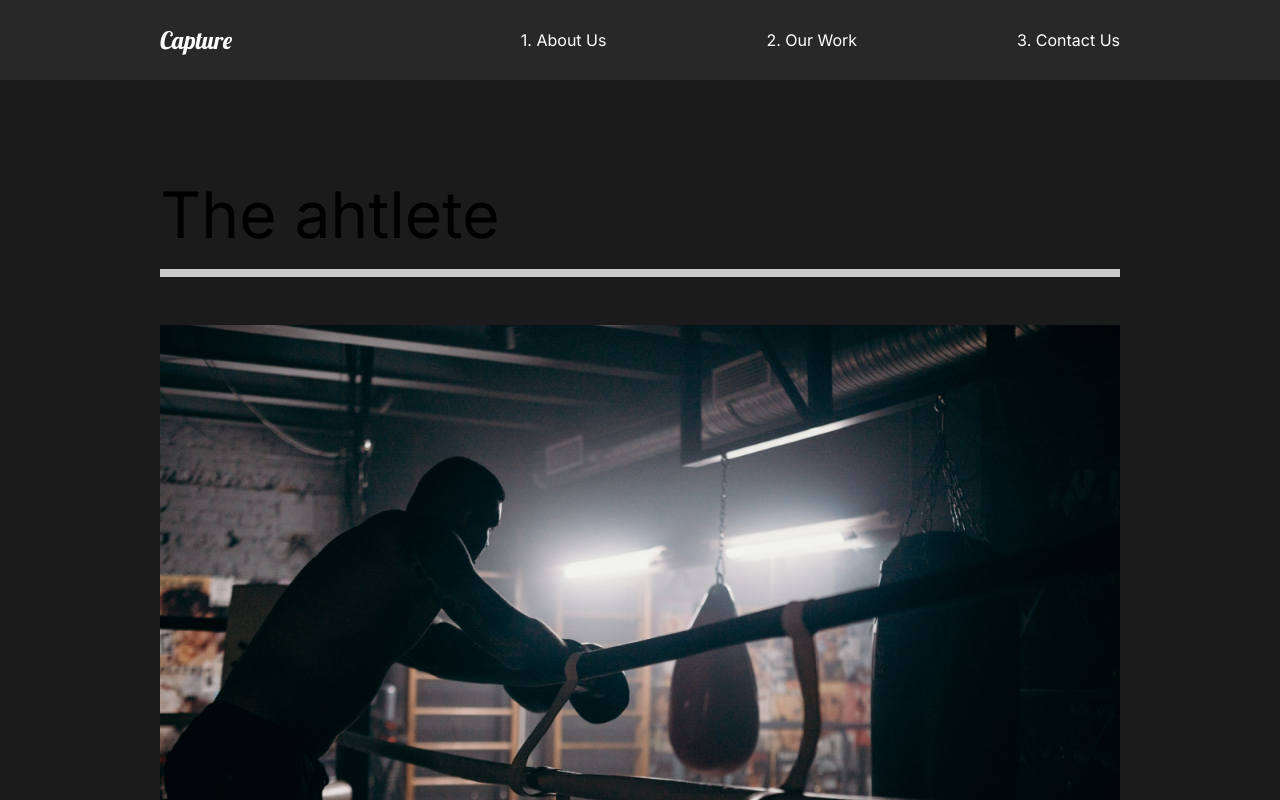
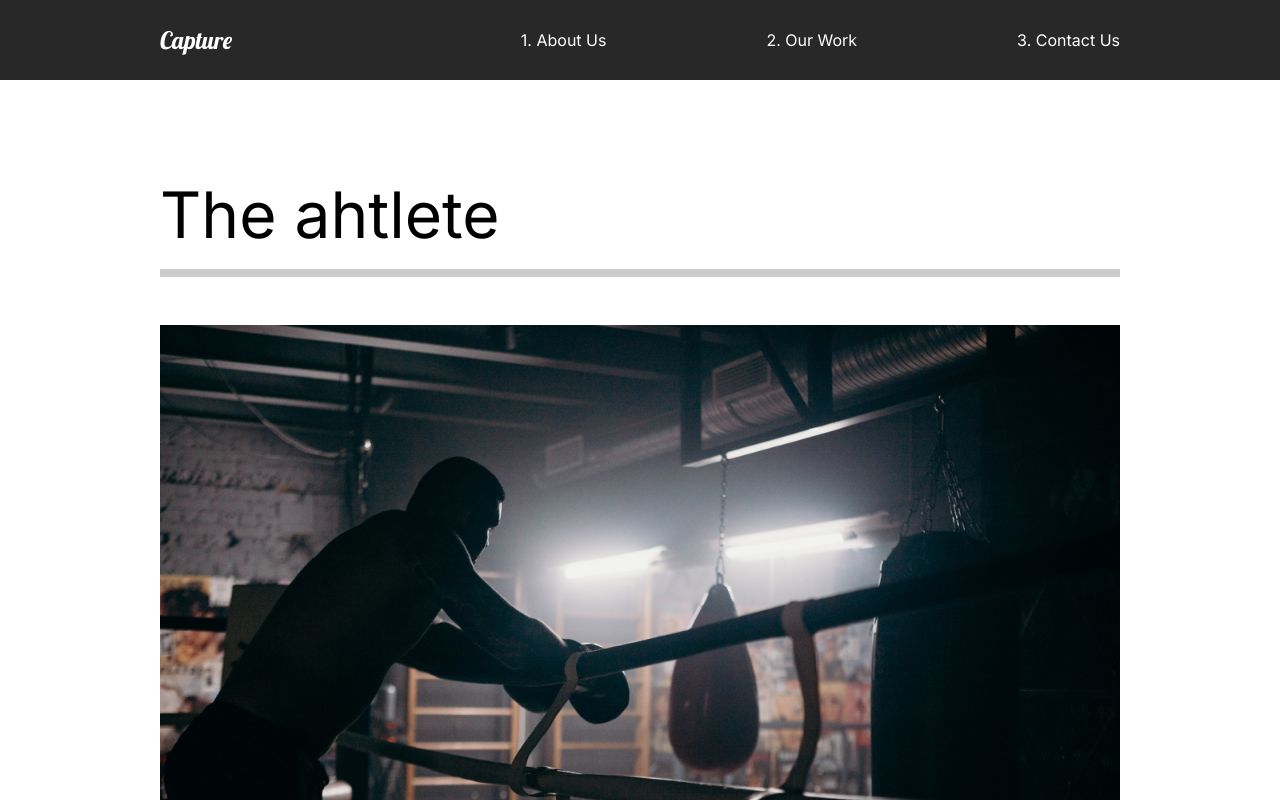
Before and after one commit to olivierpoisson/Capture-Portfolio, a React (Create React App) app in the folder capture_portfolio_app/: page /ourwork in a window 1280 px wide. Shown: the top 800 px of the page. Built offline with nearby package versions, Linux system fonts and the light colour scheme.

Commit message:
Added page transitions

```diff
--- a/capture_portfolio_app/src/App.js
+++ b/capture_portfolio_app/src/App.js
@@ -5,21 +5,28 @@
 import ContactUs from "./pages/ContactUs";
 import OurWork from "./pages/OurWork";
 import MovieDetail from "./pages/MovieDetail";
-// Router
-import {Routes, Route} from 'react-router-dom';
+import {Routes, Route, useLocation} from 'react-router-dom';
+//!Animation
+import {AnimatePresence} from "framer-motion";
 
 function App() {
+  const location = useLocation();
   return (
     <div className="App">
         <GlobalStyles/>
         <Nav/>
-        <Routes>
+        <AnimatePresence exitBeforeEnter
+        /* exitBeforeEnter is to make sure the component in the page we are going to
+        doesnt render while this one is fading out */
+        >
+            <Routes location={location} key={location.pathname}>
                 <Route path="/" exact element={<AboutUs/>}/>
                 <Route path="/aboutus" exact element={<AboutUs/>}/>
                 <Route path="/ourwork" exact element={<OurWork/>}/>
                 <Route path="/ourwork/:id" element={<MovieDetail/>}/>
                 <Route path="/contactus" exact element={<ContactUs/>}/>
             </Routes>
+        </AnimatePresence>
     </div>
   );
 }
--- /dev/null
+++ b/capture_portfolio_app/src/animation.js
@@ -0,0 +1,22 @@
+export const pageAnimation = {
+    hidden: {
+        opacity:0,
+        y: 300
+    },
+    show: {
+        opacity:1,
+        y: 0,
+        transition: {
+            duration: 1,
+
+        },
+    },
+    //? When the component un-renders
+    exit: {
+        opacity:0,
+        y: 300,
+        transition: {
+            duration: 1,
+        },
+    }
+}
--- a/capture_portfolio_app/src/components/AboutSection.js
+++ b/capture_portfolio_app/src/components/AboutSection.js
@@ -1,22 +1,54 @@
 import home1 from "../img/home1.png";
 import { About, Description, Image, Hide } from "../styles";
-
+//! Framer Motion
+import { motion } from "framer-motion";
 
 const AboutSection = () => {
+    //? This is a variable or "variant" for framer motion
+    const titleAnim = {
+        hidden: {opacity: 0},
+        show: {opacity:1, transition: {duration: 2}}
+    };
+
+    //? this container represents the parent div of the motion.h2 we used with titleAnim
+    const container = {
+        hidden: {x: 100},
+        show: {x: 0, transition: {duration:1, ease: "easeOut", staggerChildren: 1, }}
+    };
+
     return (
         <About>
             <Description>
-                <div className="title">
+
+                <motion.div
+                    //? here we use hidden and show because it's what we used in container for the starting point and end point
+                    //variants={container} initial="hidden" animate="show" className="title"
+                >
                     <Hide >
-                        <h2>We work to make</h2>
+                        <motion.h2
+                            //? here we use hidden and show because it's what we used in titleAnim for the starting point and end point
+                            //variants={titleAnim} // initial="hidden" animate="show"
+                        >
+                            We work to make
+                        </motion.h2>
                     </Hide>
                     <Hide >
-                        <h2>your <span>dreams</span></h2>
+                        <motion.h2
+                            //? here we use hidden and show because it's what we used in titleAnim for the starting point and end point
+                            //variants={titleAnim} // initial="hidden" animate="show"
+                        >
+                            your <span>dreams</span>
+                        </motion.h2 >
                     </Hide>
                     <Hide >
-                        <h2>come true.</h2>
+                        <motion.h2
+                            //? here we use hidden and show because it's what we used in titleAnim for the starting point and end point
+                            //variants={titleAnim} // initial="hidden" animate="show"
+                        >
+                            come true.
+                        </motion.h2>
                     </Hide>
-                </div>
+                </motion.div>
                 <p>
                     Contact us for any photography or videography ideas that you have.
                     We have professionals with amazing sklls.
--- a/capture_portfolio_app/src/pages/AboutUs.js
+++ b/capture_portfolio_app/src/pages/AboutUs.js
@@ -3,14 +3,16 @@
 import ServicesSection from "../components/ServicesSection"
 import FAQSection from "../components/FAQSection"
 import Nav from "../components/Nav"
+import { motion } from "framer-motion";
+import {pageAnimation} from "../animation";
 
 const AboutUs = () => {
     return (
-        <>
+        <motion.div exit="exit" variants={pageAnimation} initial="hidden" animate="show">
             <AboutSection/>
             <ServicesSection/>
             <FAQSection/>
-        </>
+        </motion.div>
     )
 }
 
--- a/capture_portfolio_app/src/pages/ContactUs.js
+++ b/capture_portfolio_app/src/pages/ContactUs.js
@@ -1,10 +1,17 @@
-
+import { motion } from "framer-motion";
+import {pageAnimation} from "../animation";
 
 const ContactUs = () => {
     return (
-        <div>
+        <motion.div
+            style={{background: "#fff"}}
+            exit="exit"
+            variants={pageAnimation}
+            initial="hidden"
+            animate="show"
+        >
             <h1>Contact Us.</h1>
-        </div>
+        </motion.div>
     )
 }
 
--- a/capture_portfolio_app/src/pages/MovieDetail.js
+++ b/capture_portfolio_app/src/pages/MovieDetail.js
@@ -4,6 +4,8 @@
 // import {useHistory} from "react-router-dom";
 import { useLocation } from "react-router"; //useLocation instead of useHistory
 
+import { motion } from "framer-motion";
+import {pageAnimation} from "../animation";
 
 const MovieDetail = () => {
     const [movies, setMovies] = useState(MovieState);
@@ -14,13 +16,13 @@
       const currentMovie = movies.filter(
         (stateMovie) => stateMovie.url === url.pathname
       );
-      setMovie(currentMovie[0]);
+      if(currentMovie[0]) setMovie(currentMovie[0]);
     }, [movies, url]);
 
     return (
         <>
             {movie && (
-                <Details>
+                <Details exit="exit" variants={pageAnimation} initial="hidden" animate="show">
                     <Headline>
                         <h2>{movie.title}</h2>
                         <img src={movie.mainImg} alt="movie" />
@@ -39,7 +41,7 @@
     )
 };
 
-const Details = styled.div `
+const Details = styled(motion.div) `
     color:white;
 `;
 
--- a/capture_portfolio_app/src/pages/OurWork.js
+++ b/capture_portfolio_app/src/pages/OurWork.js
@@ -7,10 +7,12 @@
 import theracer from "../img/theracer-small.png";
 import goodtimes from "../img/goodtimes-small.png";
 
+import { motion } from "framer-motion";
+import {pageAnimation} from "../animation";
 
 const OurWork = () => {
     return (
-        <Work>
+        <Work style={{background: "#fff"}} exit="exit" variants={pageAnimation} initial="hidden" animate="show">
             <Movie>
                 <h2>The ahtlete</h2>
                 <div className="line"></div>
@@ -30,7 +32,7 @@
     )
 }
 
-const Work = styled.div `
+const Work = styled(motion.div) `
     min-height:100vh;
     overflow:hidden;
     padding: 5rem 10rem;
```
Lines whose indentation alone changed are shown as unchanged.
